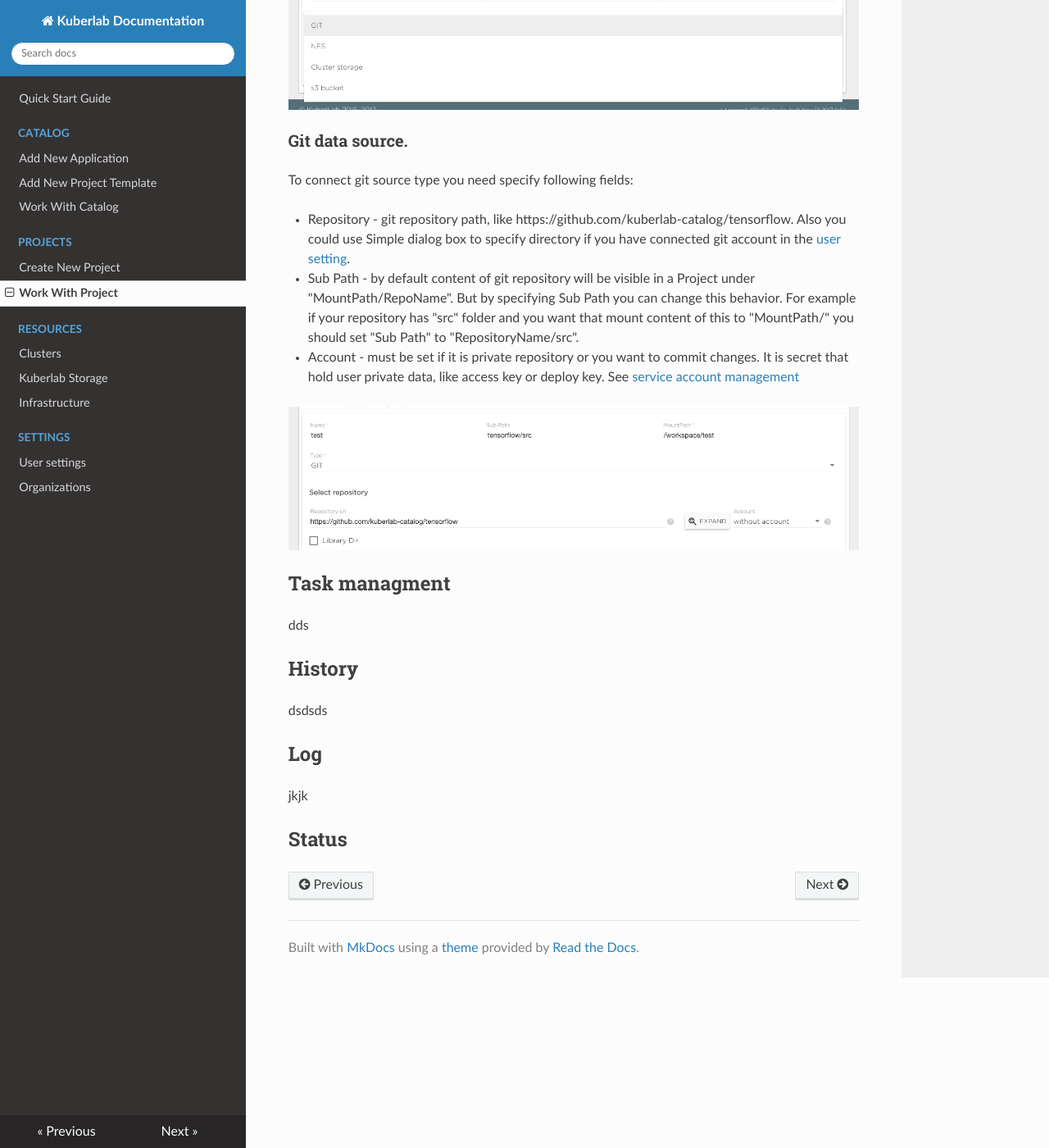
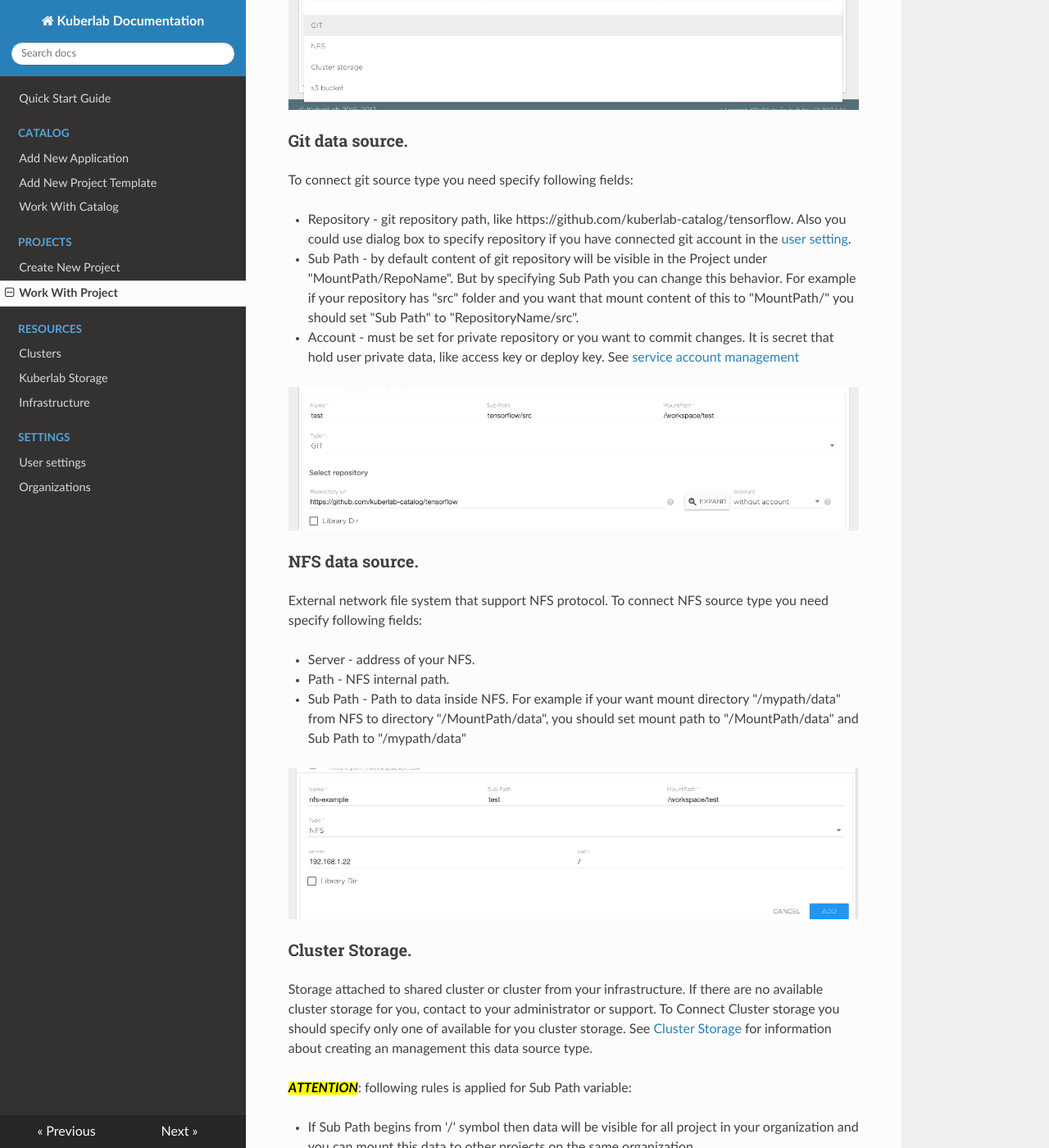
Before and after one commit to kuberlab/docs, an MkDocs documentation site: the page built from docs/Projects/Work With Project.md, in a window 1280 px wide and 1400 px high, scrolled down 1731 px. Shown: the whole window at 82% size. Built offline with MkDocs 1.6.1, drawn with Linux system fonts in a browser that asks for light colours; nearby versions of some CDN libraries; some of the changed text lies outside the part shown.

Commit message:
more help for storage

```diff
--- a/docs/Projects/Work With Project.md
+++ b/docs/Projects/Work With Project.md
@@ -4,7 +4,7 @@
 
 ![](/img/project/summary-2.png)
 
-## Work with sources
+## Work with sources.
 Project requires configured sources for saving model,source code of model,training data...
 You can configure all data sources in the "SOURCES" tab and after mount it to tasks or to Project specific UI interface like Jupyter or Tensorboard.
 We are supporting following data source type:
@@ -30,11 +30,38 @@
 ### Git data source.
 To connect git source type you need specify following fields:
 
-* Repository - git repository path, like https://github.com/kuberlab-catalog/tensorflow. Also you could use Simple dialog box to specify directory if you have connected git account in the [user setting](/Settings/User.md#Services.md).
-* Sub Path - by default content of git repository will be visible in a Project under "MountPath/RepoName". But by specifying Sub Path you can change this behavior. For example if your repository has "src" folder and you want that mount content of this to  "MountPath/" you should set "Sub Path" to "RepositoryName/src".
-* Account - must be set if it is private repository or you want to commit changes. It is secret that hold user private data, like access key or deploy key. See [service account management](/Settings/User.md#Service Accounts.md)
+* Repository - git repository path, like https://github.com/kuberlab-catalog/tensorflow. Also you could use dialog box to specify repository if you have connected git account in the [user setting](/Settings/User.md#Services).
+* Sub Path - by default content of git repository will be visible in the Project under "MountPath/RepoName". But by specifying Sub Path you can change this behavior. For example if your repository has "src" folder and you want that mount content of this to  "MountPath/" you should set "Sub Path" to "RepositoryName/src".
+* Account - must be set for private repository or you want to commit changes. It is secret that hold user private data, like access key or deploy key. See [service account management](/Settings/User.md#Service Accounts)
 
 ![](/img/project/git-source-config.png)
+
+### NFS data source.
+External network file system that support NFS protocol. To connect NFS source type you need specify following fields:
+
+* Server - address of your NFS.
+* Path - NFS internal path.
+* Sub Path - Path to data inside NFS. For example if your want mount directory "/mypath/data" from NFS  to  directory "/MountPath/data", you should set mount path to "/MountPath/data" and Sub Path to "/mypath/data"
+
+![](/img/project/nfs-storage.png)
+
+### Cluster Storage.
+Storage attached to shared cluster or cluster from your infrastructure. If there are no available cluster storage for you, contact to your administrator or support.
+To Connect Cluster storage you should specify only one of available for you cluster storage. See [Cluster Storage](/Resources/Clusters.md) for information about creating an management  this data source type.
+
+<mark>ATTENTION</mark>: following rules is applied for Sub Path variable:
+
+* If Sub Path begins from '/' symbol then data will be visible for all project in your organization and you can mount this data to other projects on the same organization.
+* If path begins from '/shared/' then data  will be visible to everyone who have access to the same storage, even in another organization.
+* Otherwise data will be visible only inside your project.
+
+![](/img/project/cluster-storage.png)
+
+### Kuberlab Storage.
+
+### S3 Bucket.
+
+![](/img/project/s3-storage.png)
 
 ## Task managment
 dds
```
Also changed, not shown: docs/img/project/cluster-storage.png (added), docs/img/project/nfs-storage.png (added), docs/img/project/s3-storage.png (added).
